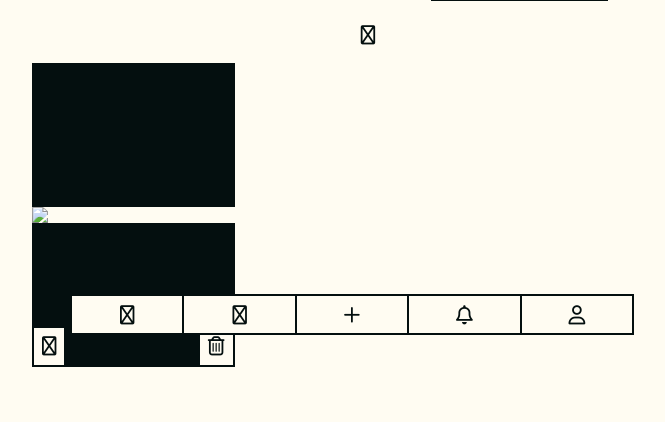
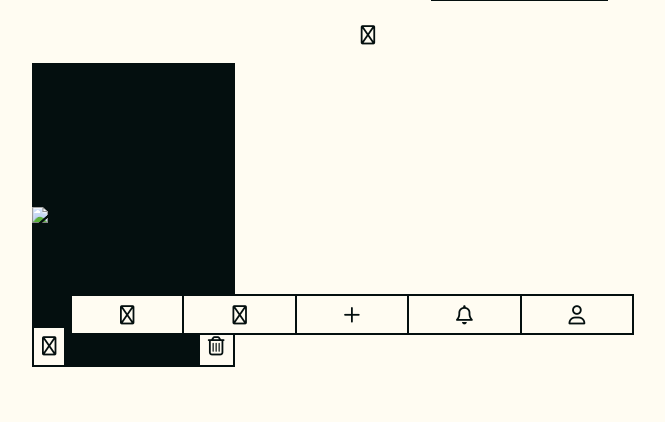
Before and after one commit to ValentinaPieri/lipho, a PHP site: page /profile.php in a window 1280 px wide. Shown: the part 457-879 px from the top of the page, without its empty margins (288-953 px from the left). Run offline with PHP 8.4, Linux system fonts and the light colour scheme; the visitor is signed in with stand-in values (Sample User, id 1); tables that the repository leaves empty hold one stand-in row (values such as "Sample post"); data that the repository does not hold is empty.

Commit message:
Fixed white image background

```diff
--- a/css/_post.scss
+++ b/css/_post.scss
@@ -14,6 +14,7 @@
 
     img {
         width: 100%;
+        background: $black;
     }
 }
 
--- a/css/style.css
+++ b/css/style.css
@@ -76,6 +76,7 @@
 }
 .post-image-container img {
   width: 100%;
+  background: #040F0F;
 }
 
 .post {
```
Also changed, not shown: 1 other file.
